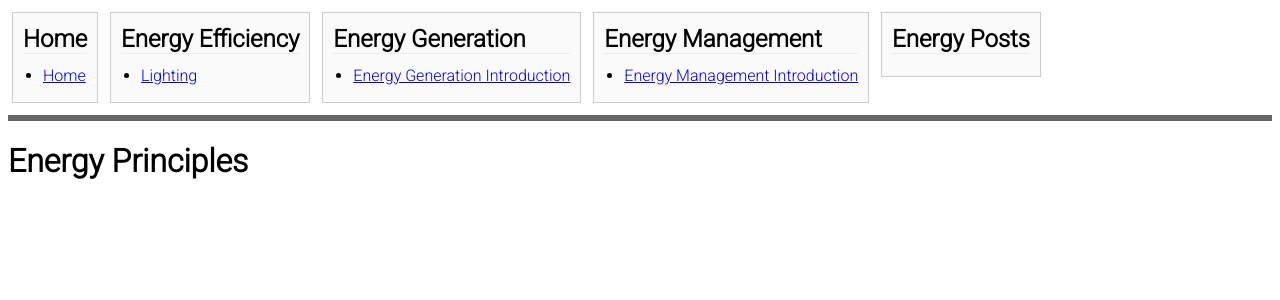
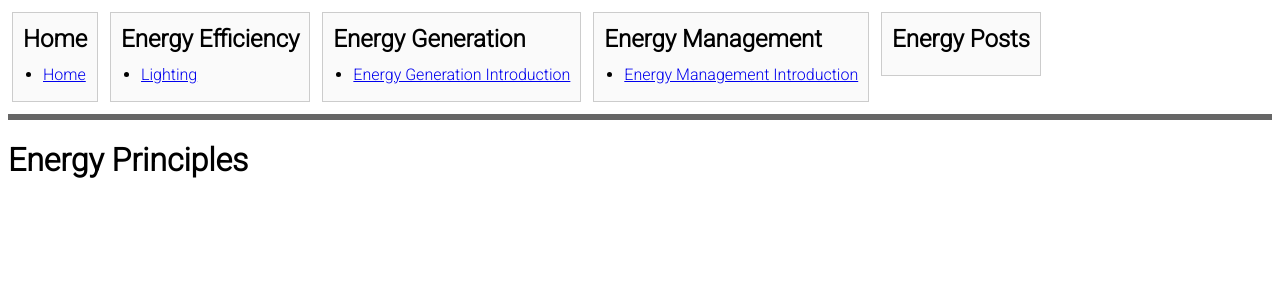
Before and after one commit to energyprinciples/energyprinciples.github.io, a Jekyll site: the page built from index.md, in a window 1280 px wide. Shown: the top 300 px of the page. Built offline with Jekyll 4.4.1, drawn with Linux system fonts in a browser that asks for light colours; nearby versions of some CDN libraries; our own code applies the rules of GitHub Pages for plain Markdown files.

Commit message:
Update main.css

```diff
--- a/css/main.css
+++ b/css/main.css
@@ -30,6 +30,6 @@
 		vertical-align: top;
 	}
 
-	.box h2 { padding: 0; margin: 12px 0 12px 0; }
+	.box h2 { padding: 0; margin: 12px 0 12px 0; border: none; }
 
 	.box li { margin: 0 0 7px 20px; }
```
